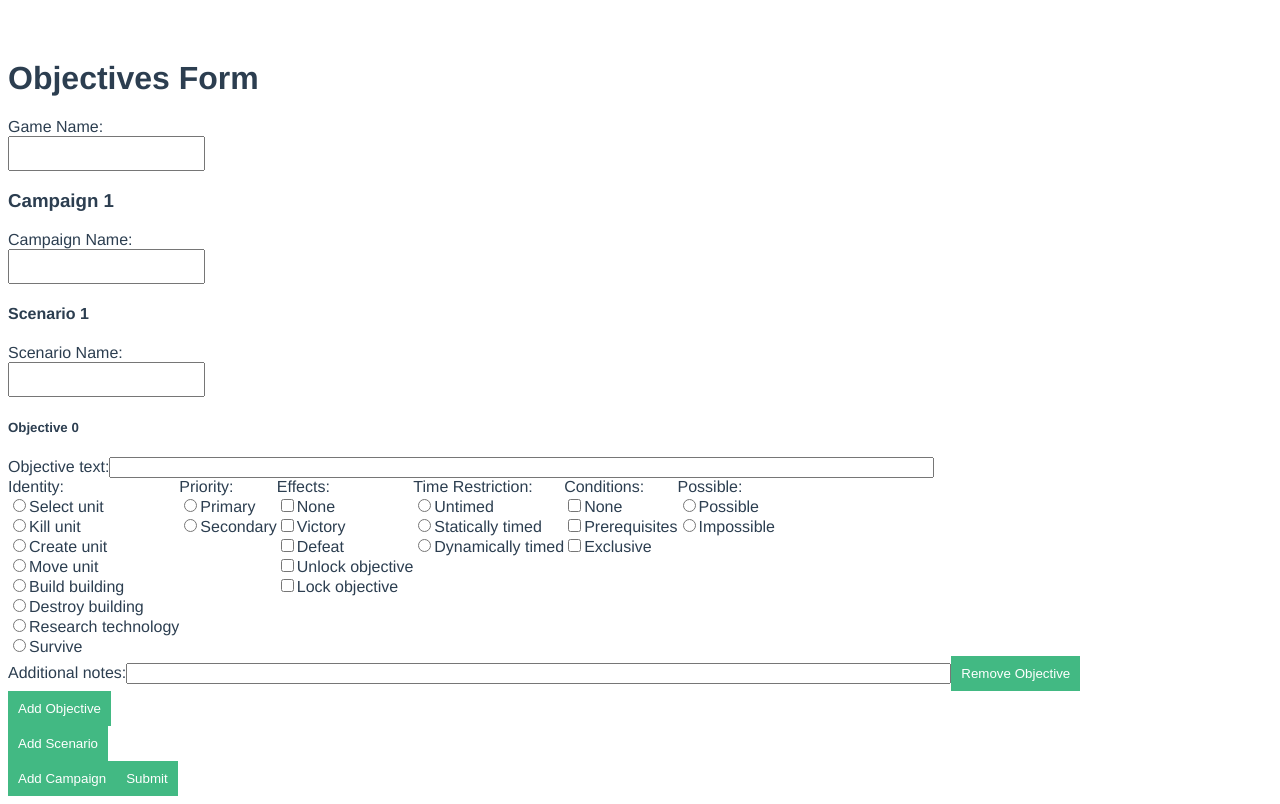
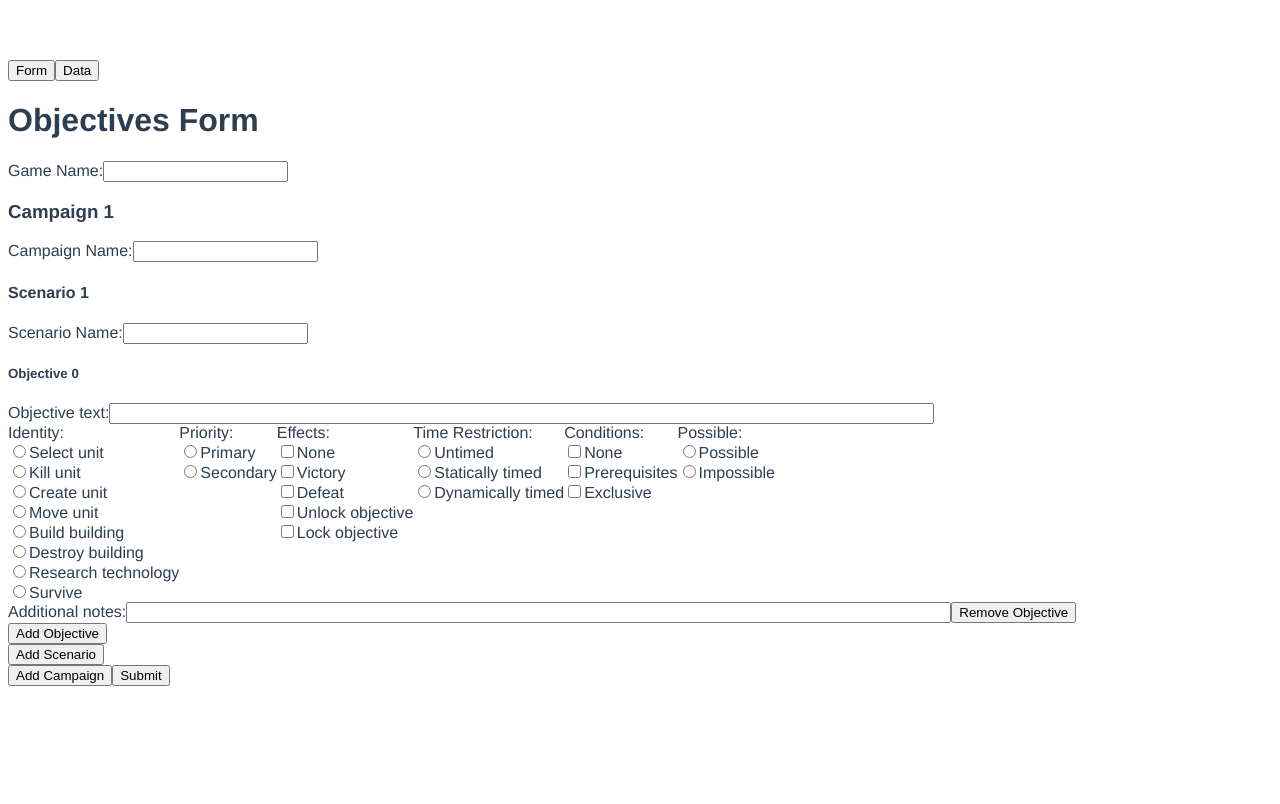
Before and after one commit to maedross/objectives-form, a Vue app: page / in a window 1280 px wide. Built offline with nearby package versions, Linux system fonts and the light colour scheme.

Commit message:
Implemented a basic tab view

```diff
--- a/src/App.vue
+++ b/src/App.vue
@@ -1,16 +1,180 @@
 <template>
-  <FormComponent />
+  <header><button @click="setTab(0)">Form</button><button @click="setTab(1)">Data</button></header>
+  <div v-if="currTab === 'Form'">
+    <form @submit.prevent="handleSubmit">
+      <h1>Objectives Form</h1>
+      <div>
+        <label for="game-name">Game Name:</label>
+        <input type="text" v-model="game.name" :id="'game-name'" />
+      </div>
+
+      <div
+        :id="'campaign' + (campaignIndex + 1)"
+        v-for="(campaign, campaignIndex) in game.campaigns"
+        :key="campaignIndex"
+      >
+        <h3>Campaign {{ campaignIndex + 1 }}</h3>
+        <div>
+          <label for="campaign-name">Campaign Name:</label>
+          <input type="text" v-model="campaign.name" :id="'campaign-name-' + campaignIndex" />
+        </div>
+
+        <div
+          :id="'scenario' + (scenarioIndex + 1)"
+          v-for="(scenario, scenarioIndex) in campaign.scenarios"
+          :key="scenarioIndex"
+        >
+          <h4>Scenario {{ scenarioIndex + 1 }}</h4>
+          <div>
+            <label for="scenario-name">Scenario Name:</label>
+            <input
+              type="text"
+              v-model="scenario.name"
+              :id="'scenario-name-' + scenarioIndex + '-' + campaignIndex"
+            />
+          </div>
+
+          <div
+            :id="'objective' + '-' + objIndex + '-' + scenarioIndex + '-' + campaignIndex"
+            v-for="(_, objIndex) in scenario.objectives"
+            :key="objIndex"
+          >
+            <ObjectiveComponent
+              :ind="objIndex + '-' + scenarioIndex + '-' + campaignIndex"
+              @update-objective="updateObjective(campaignIndex, scenarioIndex, objIndex, $event)"
+            />
+            <button
+              :id="'remove-obj-' + objIndex + '-' + scenarioIndex + '-' + campaignIndex"
+              type="button"
+              @click="removeObjective(campaignIndex, scenarioIndex, objIndex)"
+            >
+              Remove Objective
+            </button>
+          </div>
+          <button
+            :id="'add-obj-' + scenarioIndex + '-' + campaignIndex"
+            type="button"
+            @click="addObjective(campaignIndex, scenarioIndex)"
+          >
+            Add Objective
+          </button>
+        </div>
+        <button
+          :id="campaignIndex + '-add scenario'"
+          type="button"
+          @click="addScenario(campaignIndex)"
+        >
+          Add Scenario
+        </button>
+      </div>
+      <button id="add campaign" type="button" @click="addCampaign()">Add Campaign</button>
+
+      <button id="submit" type="submit">Submit</button>
+    </form>
+    <div v-if="submittedData">
+      <h2>Submitted Data (JSON):</h2>
+      <pre id="json-data">{{ jsonOutput }}</pre>
+    </div>
+  </div>
+  <div v-else-if="currTab === 'Data'"><h1>Time to display the Data</h1></div>
 </template>
 
-<script>
-import FormComponent from "./components/FormComponent.vue";
+<script setup lang="ts">
+import { ref, computed } from 'vue'
+import ObjectiveComponent from './components/ObjectiveComponent.vue'
 
-export default {
-  name: "App",
-  components: {
-    FormComponent,
-  },
-};
+const tabs = ['Form', 'Data']
+const currTab = ref(tabs[0])
+const game = ref({
+  name: '',
+  campaigns: [
+    {
+      name: '',
+      scenarios: [
+        {
+          name: '',
+          objectives: [
+            {
+              text: '',
+              identity: '',
+              priority: '',
+              effects: [],
+              time: '',
+              conditions: [],
+              possible: false,
+              notes: '',
+            },
+          ],
+        },
+      ],
+    },
+  ],
+})
+
+function setTab(ind) {
+  currTab.value = tabs[ind]
+  console.log(`currTab is ${currTab.value}`)
+}
+
+const submittedData = ref(null)
+
+function handleSubmit() {
+  submittedData.value = game.value
+}
+
+const jsonOutput = computed(() => JSON.stringify(submittedData.value, null, 2))
+
+function addCampaign() {
+  game.value.campaigns.push({
+    name: '',
+    scenarios: [],
+  })
+  addScenario(-1)
+}
+
+function addScenario(campaignIndex) {
+  game.value.campaigns.at(campaignIndex).scenarios.push({
+    name: '',
+    objectives: [],
+  })
+  addObjective(campaignIndex, -1)
+}
+
+function addObjective(campaignIndex, scenarioIndex) {
+  game.value.campaigns.at(campaignIndex).scenarios.at(scenarioIndex).objectives.push({
+    text: '',
+    identity: '',
+    priority: '',
+    effects: [],
+    time: '',
+    conditions: [],
+    possible: false,
+    notes: '',
+  })
+}
+
+function removeObjective(campaignIndex, scenarioIndex, objectiveIndex) {
+  game.value.campaigns
+    .at(campaignIndex)
+    .scenarios.at(scenarioIndex)
+    .objectives.splice(objectiveIndex, 1)
+}
+
+function updateObjective(campaignIndex, scenarioIndex, objectiveIndex, { key, value }) {
+  const objective = game.value.campaigns
+    .at(campaignIndex)
+    .scenarios.at(scenarioIndex)
+    .objectives.at(objectiveIndex)
+  if (key === 'effects' || key === 'conditions') {
+    if (objective[key].includes(value)) {
+      objective[key] = objective[key].filter((attr) => attr !== value)
+    } else {
+      objective[key].push(value)
+    }
+  } else {
+    objective[key] = value
+  }
+}
 </script>
 
 <style>
--- a/src/components/FormComponent.vue
+++ /dev/null
@@ -1,189 +0,0 @@
-<template>
-  <form @submit.prevent="handleSubmit">
-    <h1>Objectives Form</h1>
-    <div>
-      <label for="game-name">Game Name:</label>
-      <input type="text" v-model="game.name" :id="'game-name'" />
-    </div>
-
-    <div
-      :id="'campaign' + (campaignIndex + 1)"
-      v-for="(campaign, campaignIndex) in game.campaigns"
-      :key="campaignIndex"
-    >
-      <h3>Campaign {{ campaignIndex + 1 }}</h3>
-      <div>
-        <label for="campaign-name">Campaign Name:</label>
-        <input
-          type="text"
-          v-model="campaign.name"
-          :id="'campaign-name-' + campaignIndex"
-        />
-      </div>
-
-      <div
-        :id="'scenario' + (scenarioIndex + 1)"
-        v-for="(scenario, scenarioIndex) in campaign.scenarios"
-        :key="scenarioIndex"
-      >
-        <h4>Scenario {{ scenarioIndex + 1 }}</h4>
-        <div>
-          <label for="scenario-name">Scenario Name:</label>
-          <input
-            type="text"
-            v-model="scenario.name"
-            :id="'scenario-name-' + scenarioIndex + '-' + campaignIndex"
-          />
-        </div>
-
-        <div
-          :id="'objective' + '-' + objIndex + '-' + scenarioIndex + '-' + campaignIndex"
-          v-for="(_, objIndex) in scenario.objectives"
-          :key="objIndex"
-        >
-          <ObjectiveComponent
-            :ind="objIndex + '-' + scenarioIndex + '-' + campaignIndex"
-            @update-objective="updateObjective(campaignIndex, scenarioIndex, objIndex, $event)"
-          />
-          <button
-            :id="'remove-obj-' + objIndex + '-' + scenarioIndex + '-' + campaignIndex"
-            type="button"
-            @click="removeObjective(campaignIndex, scenarioIndex, objIndex)"
-          >
-            Remove Objective
-          </button>
-        </div>
-        <button
-          :id="'add-obj-' + scenarioIndex + '-' + campaignIndex"
-          type="button"
-          @click="addObjective(campaignIndex, scenarioIndex)"
-        >
-          Add Objective
-        </button>
-      </div>
-      <button :id="campaignIndex + '-add scenario'" type="button" @click="addScenario(campaignIndex)">Add Scenario</button>
-    </div>
-    <button id="add campaign" type="button" @click="addCampaign()">Add Campaign</button>
-
-    <button id="submit" type="submit">Submit</button>
-  </form>
-  <div v-if="submittedData">
-    <h2>Submitted Data (JSON):</h2>
-    <pre id="json-data">{{ jsonOutput }}</pre>
-  </div>
-</template>
-
-<script setup>
-import { ref, computed } from 'vue'
-import ObjectiveComponent from './ObjectiveComponent.vue'
-
-const game = ref({
-  name: '',
-  campaigns: [
-    {
-      name: '',
-      scenarios: [
-        {
-          name: '',
-          objectives: [
-            {
-              text: '',
-              identity: '',
-              priority: '',
-              effects: [],
-              time: '',
-              conditions: [],
-              possible: Boolean,
-              notes: '',
-            },
-          ],
-        },
-      ],
-    },
-  ],
-})
-
-const submittedData = ref(null)
-
-function handleSubmit() {
-  submittedData.value = game.value
-}
-
-const jsonOutput = computed(() => JSON.stringify(submittedData.value, null, 2))
-
-function addCampaign() {
-  game.value.campaigns.push({
-    name: '',
-    scenarios: [],
-  })
-  addScenario(-1)
-}
-
-function addScenario(campaignIndex) {
-  game.value.campaigns.at(campaignIndex).scenarios.push({
-    name: '',
-    objectives: [],
-  })
-  addObjective(campaignIndex, -1)
-}
-
-function addObjective(campaignIndex, scenarioIndex) {
-  game.value.campaigns.at(campaignIndex).scenarios.at(scenarioIndex).objectives.push({
-    text: '',
-    identity: '',
-    priority: '',
-    effects: [],
-    time: '',
-    conditions: [],
-    possible: false,
-    notes: '',
-  })
-}
-
-function removeObjective(campaignIndex, scenarioIndex, objectiveIndex) {
-  game.value.campaigns.at(campaignIndex).scenarios.at(scenarioIndex).objectives.splice(objectiveIndex, 1)
-}
-
-function updateObjective(campaignIndex, scenarioIndex, objectiveIndex, { key, value }) {
-  const objective = game.value.campaigns.at(campaignIndex).scenarios.at(scenarioIndex).objectives.at(objectiveIndex)
-  if (key === 'effects' || key === 'conditions') {
-    if (objective[key].includes(value)) {
-      objective[key] = objective[key].filter((attr) => attr !== value)
-    } else {
-      objective[key].push(value)
-    }
-  } else {
-    objective[key] = value
-  }
-}
-</script>
-
-<style scoped>
-.fieldcontainer {
-  display: flex;
-}
-
-input,
-textarea {
-  width: 100;
-  padding: 8px;
-  box-sizing: border-box;
-}
-
-button {
-  padding: 10px;
-  background-color: #42b983;
-  color: white;
-  border: none;
-  cursor: pointer;
-}
-
-pre {
-  background: #f4f4f4;
-  padding: 10px;
-}
-
-label {
-  display: block;
-}
-</style>
```
Also changed, not shown: 1 other file (tests, documents, lock files or other folders).
